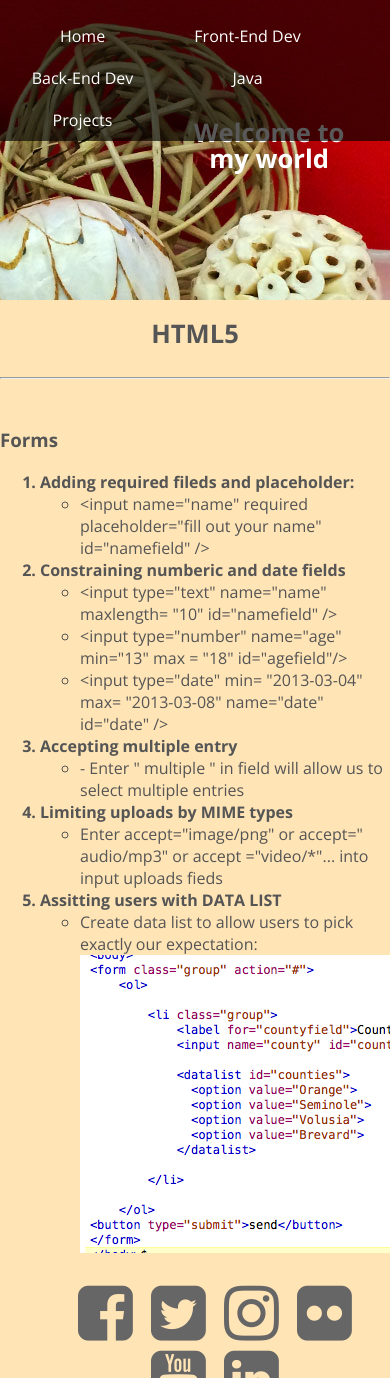
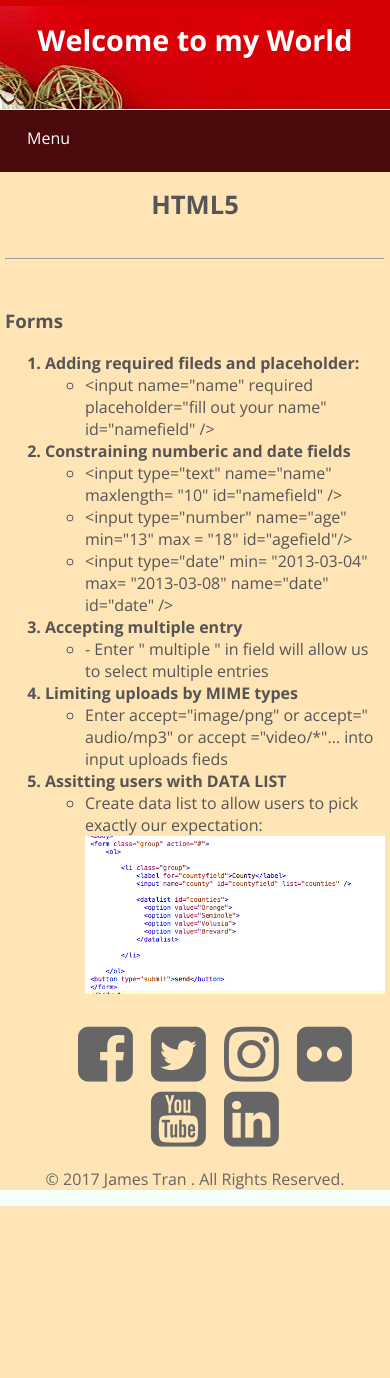
Before and after one commit to gh9036wm/htmlPortfolioWithPhp, a PHP site: page /html5.html in a window 390 px wide; the page is wider, and only the part inside the window is pictured. Shown: the top 1378 px of that part. After the commit the page ends 1206 px from the top of that part, so only its background shows below. Run offline with PHP 8.4, Linux system fonts and the light colour scheme.

Commit message:
working on media queries for different sizes of screen

```diff
--- a/css/main.css
+++ b/css/main.css
@@ -13,6 +13,7 @@ h1{margin: 0 0 1em 0; font-size:2.8em;font-weight: 700;}
 h2{margin: 0 0 .5em 0; font-size:1.6em;font-weight: 700;line-height:1.1em;}
 a{color:blue;}
 .codeHighlight {color: blue;}
+main{margin: 5px;}
 /* Header
 --------------------------------------------------------------------- */
 header{
@@ -48,12 +49,27 @@ top: 0px; left: 0px;
 padding: 15px 0 0 0;
 width: 100%;
 }
+.handle{
+    color:white;
+    width: 100%;
+    text-align: left;
+    box-sizing: border-box;
+    padding: 15px 10px;
+    display:none;
+    cursor: pointer;
+}
 nav::after {
     clear: both;
     content: "";
     display: block;
 }
-nav ul{list-style: none;margin:0px; padding: 0px;}
+nav ul{list-style: none;margin:0px; padding: 0px;
+   -webkit-transition: max-height: 0.4s;
+   -ms-transition: max-height: 0.4s;
+    -moz-transition: max-height: 0.4s;
+   -o-transition: max-height: 0.4s;
+
+}
 nav > ul > li{float:left;}
 nav ul li:hover {background-color: #2b0306;}
 nav ul li:hover>ul {display:block;}
@@ -87,11 +103,11 @@ nav ul ul ul {
 
 /*session
 ---------------------------------------------------------------------------------------*/
-#firstWord { float: left; color: #903; font-size: 75px; line-height: 60px; padding-top: 4px;
+#firstWord { float: left; color: #903; font-size: 4em; line-height: 1.9em; padding-top: 4px;
 padding-right: 8px; padding-left: 3px; font-family: cursive; }
 
 #intro {clear:both;text-align: left;}
-img {float:right;}
+img {float:right;max-width: 100%;height: auto;}
 .noteSubject { text-align: left;}
 /* set font weight on the first level not the second */
 ol  {
@@ -169,3 +185,54 @@ font-size: 1em;
 	header{ height: 300px; background-image: url(../images/banner_825.jpg);}
     header div.welcome{ top:120px; left: 48%;}
     }
+
+    @media screen and (max-width:674px){
+    /* put nav back to static postition*/
+    nav {position: static; width: auto; padding: 20px 15px; background-color: #4b0a0c;overflow:auto; }
+	nav ul,
+	nav ul ul,
+	nav ul ul ul {display: block; position: static;}
+    /*to hide second and third ul*/
+
+        nav ul ul,
+        nav ul ul ul li{display:none;}
+    /*display second and third when hovering*/
+        nav ul ul  :hover li{display:block;}
+        nav li{margin-top: -15px; }
+        nav ul ul {margin-left: 26px;}
+        main h1{padding:10px;}
+
+    nav ul li {
+            box-sizing: border-box;
+            padding: 15px;
+            float:none;
+            text-align: left;
+            width: 100%;
+
+
+        }
+        .handle{display: block; padding-top: 1em;}
+        /*hiding and showing parts*/
+         nav ul {display: none;}
+       nav:hover #showing{display: block;height:15em;}
+        }
+    @media screen and (max-width:665px){
+
+        header div.welcome h1 { font-size: 2em; margin: -20px 10px 10px -182px;}
+
+    }
+
+
+
+   @media screen and (max-width:553px){
+       #firstWord {font-size: 3em;}
+       img{float: none;}
+
+}
+    @media screen and (max-width: 425px) {
+	header {height: 110px; background-image: url(../images/banner_425.jpg)}
+        header div.welcome { width: 100%; left: 0px; top: 46px; text-align: center;}
+	header div.welcome h1 { font-size: 1.8em; margin: -20px 10px 10px 10px;}
+        .handle{margin:-19px 2px -12px 2px;}
+
+    }
--- a/html5.html
+++ b/html5.html
@@ -1,4 +1,4 @@
-<!DOCTYPE HTML>
+<!DOCTYPE html PUBLIC "-//W3C//DTD XHTML 1.0 Transitional//EN" "http://www.w3.org/TR/xhtml1/DTD/xhtml1-transitional.dtd">
 <html>
 	<head>
 		<meta http-equiv="Content-Type" content="text/html; charset=UTF-8">
@@ -7,6 +7,7 @@
 <!--CSS
 --------------------------------------------------------------------------------- -->
 		<link rel="stylesheet" type="text/css" media="all" href="css/main.css">
+
          <link rel="stylesheet" href="fonts/font-awesome/css/font-awesome.min.css">
 	</head>
 
@@ -14,19 +15,22 @@
 	<div id="page"><!--beginning -->
 
 		<header >
+
+
+
 		<div class="welcome">
-            <h1>Welcome to my world</h1>
+            <h1>Welcome to my World</h1>
         </div>
 
 		</header><!--end top_header-->
 
-            <div id="clockDiv">
-	               <p id="clockbox"> </p>
-            </div>
+
 
 	<nav>
-        <ul >
-            <li><a href="index.html">Home </a></li>
+        <div class="handle">Menu</div>
+        <ul id="showing">
+
+             <li><a href="index.html">Home</a></li>
 
             <li><a href="#">Front-End Dev </a>
                 <ul>
@@ -39,33 +43,19 @@
             <li><a href="#">Back-End Dev </a>
                 <ul>
                     <li><a href="#">PHP </a></li>
-                    <li><a href="mysql.html">MySQL</a></li>
+                     <li><a href="mysql.html">MySql</a></li>
+
+                    <li><a href="gitGithub.html">Git &amp; Github</a></li>
                 </ul>
             </li>
 
-            <li><a href="javaScript.html">Java</a></li>
-            <li><a href="#">Projects</a>
-                <ul>
-                   <li><a href="#">School Projects</a>
-                        <ul>
-                            <li><a href="musicStore.html">Music Store</a></li>
 
-                       </ul>
-                    </li>
-                   <li><a href="#">Personal Projects</a>
-                        <ul>
-                            <li><a href="#">Under Construction</a></li>
+            <li><a href="#">Java</a></li>
 
-                        </ul>
-
-                    </li>
-
-                </ul>
-
-            </li>
 
 
         </ul>
+
 
 	</nav><!--end top_menu-->
 
```
Also changed, not shown: css/musicStore.css (+5 -9 lines), gitGithub.html (+18 -26 lines), index.html (+7 -4 lines), mysql.html (+17 -29 lines), images/banner_425.jpg (added).
